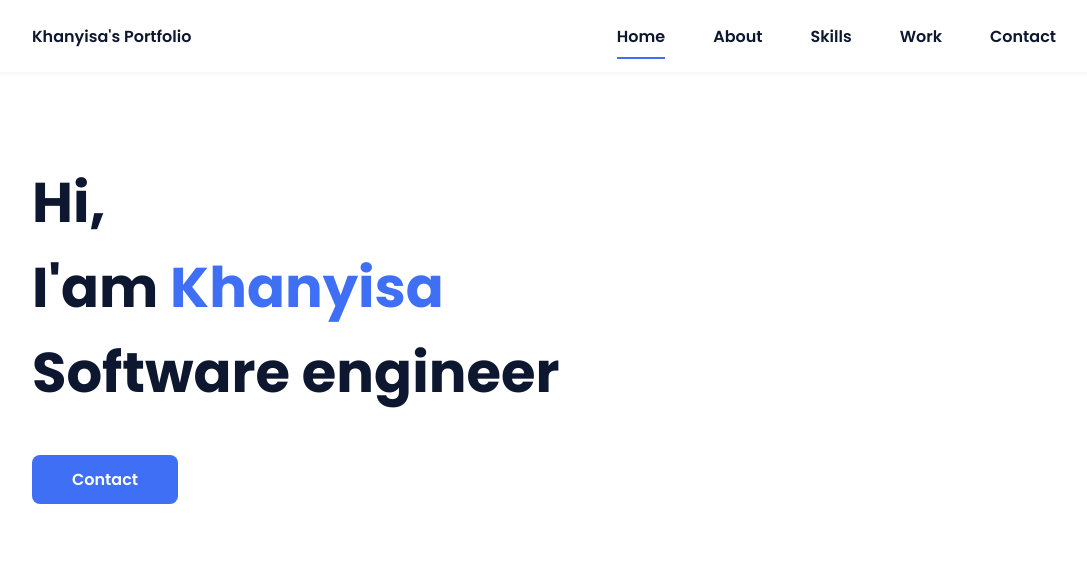
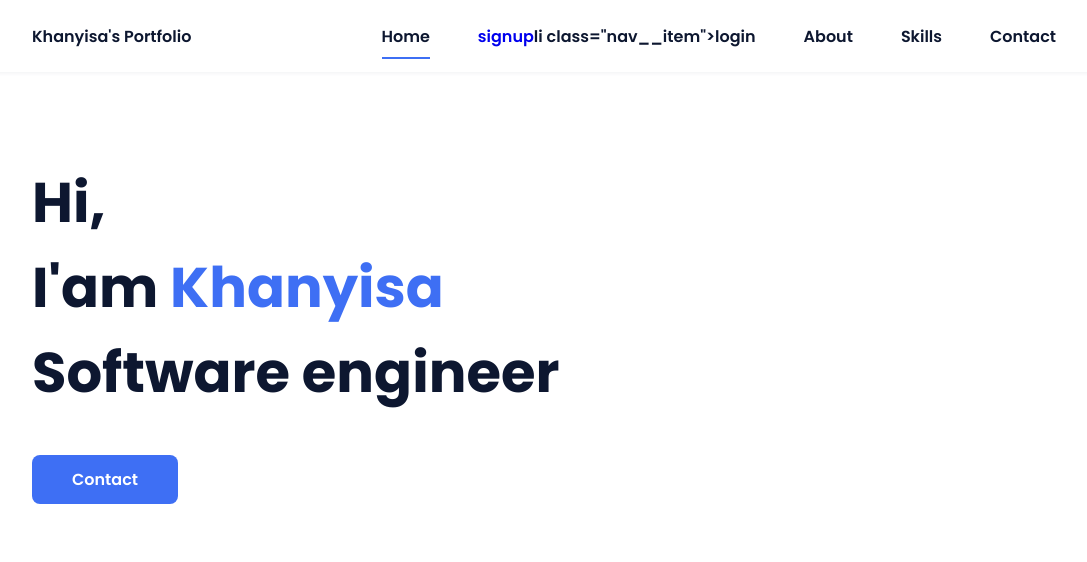
Before and after one commit to Khanyicou/responsive-portfolio-, a plain HTML site: page index.html in a window 1280 px wide. Shown: the top 562 px of the page, without its empty margins (96-1183 px from the left). Drawn offline with nearby package versions, Linux system fonts and the light colour scheme.

Commit message:
Update index.html

```diff
--- a/index.html
+++ b/index.html
@@ -22,9 +22,10 @@
                 <div class="nav__menu" id="nav-menu">
                     <ul class="nav__list">
                         <li class="nav__item"><a href="#home" class="nav__link active-link">Home</a></li>
+                        <li class="nav__item"><a href="signup" class="vav__link">signup</a></li>
+                        li class="nav__item"><a href="login" class="nav__link">login</a></li>
                         <li class="nav__item"><a href="#about" class="nav__link">About</a></li>
                         <li class="nav__item"><a href="#skills" class="nav__link">Skills</a></li>
-                        <li class="nav__item"><a href="#work" class="nav__link">Work</a></li>
                         <li class="nav__item"><a href="#contact" class="nav__link">Contact</a></li>
                     </ul>
                 </div>
@@ -75,6 +76,7 @@
         <p>Don't have an account? <a href="#" onclick="showSignUpPage()">Sign up here</a></p>
     </div>
 </section>
+
 
 
     <!-- LinkedIn -->
```
